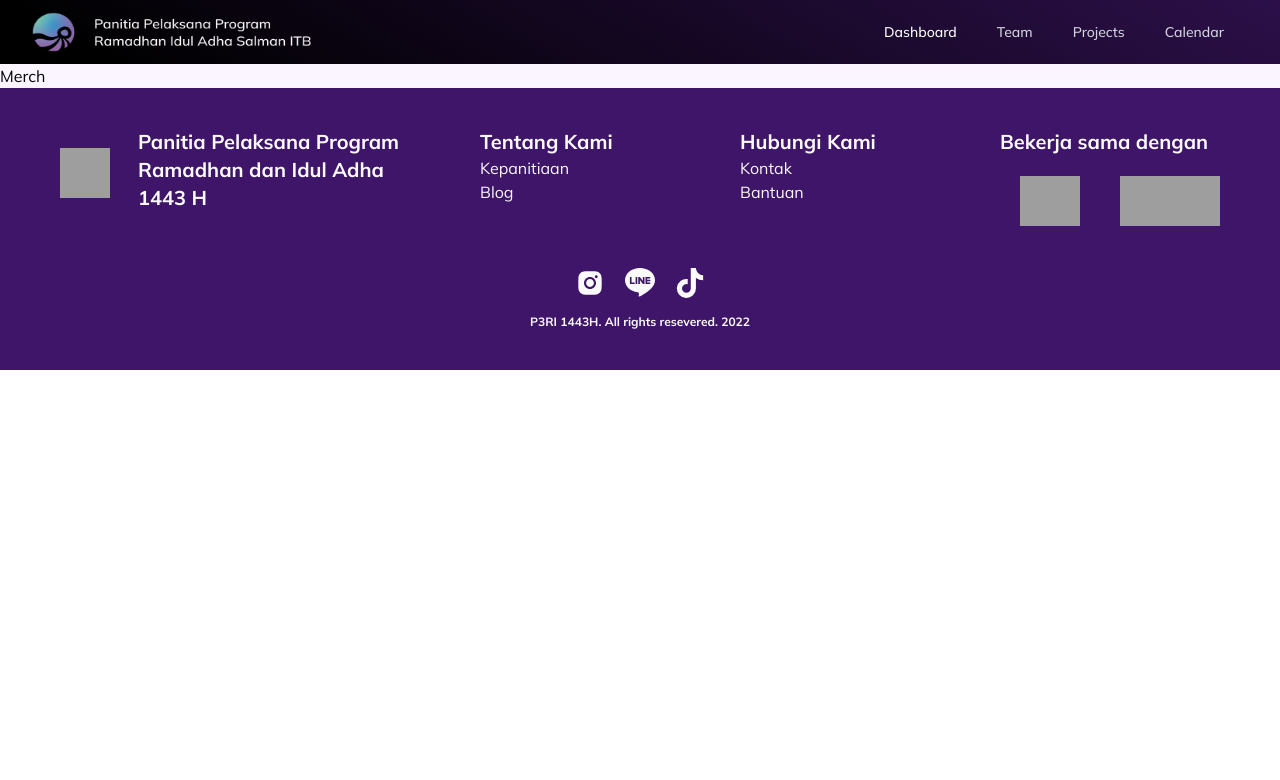
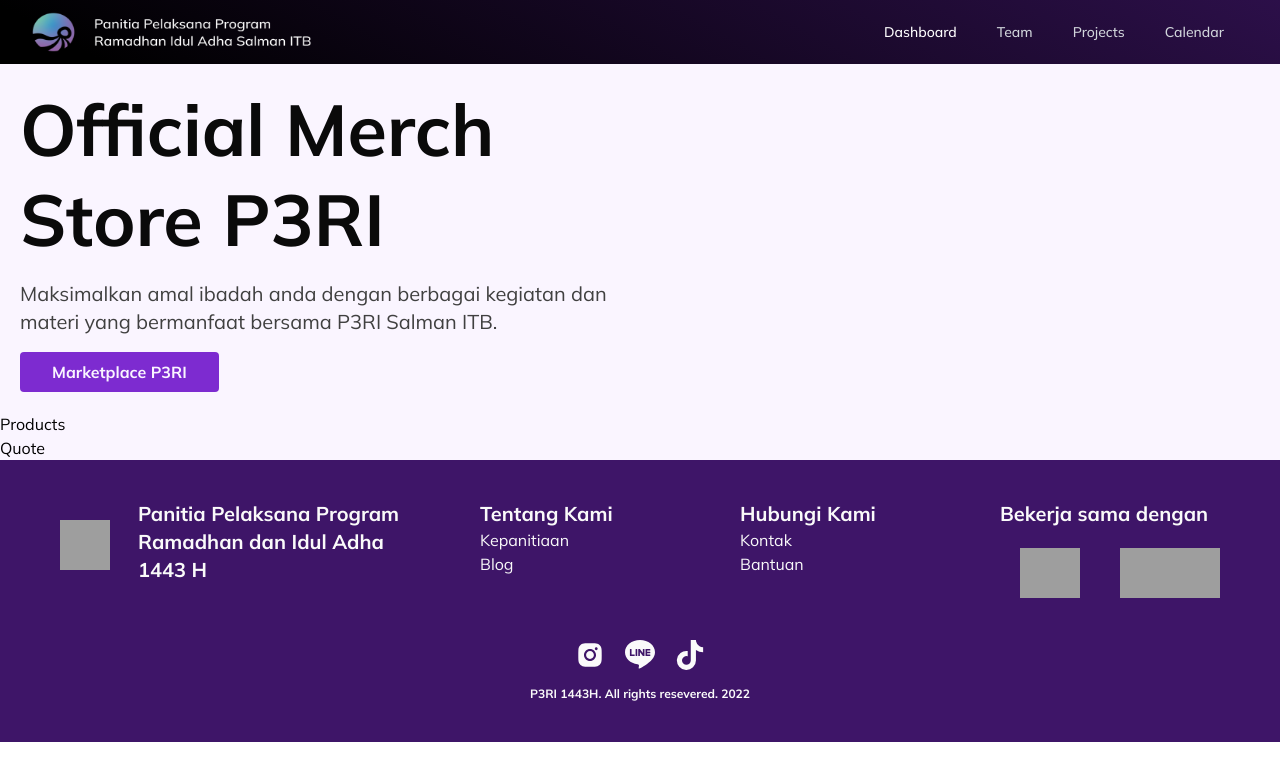
Before and after one commit to MSMazaya/p3ri2022, a Next.js app in the folder frontend/: page /merch in a window 1280 px wide. Shown: the top 780 px of the page. Built offline with nearby package versions, Linux system fonts and the light colour scheme; grey boxes are pictures that could not be loaded.

Commit message:
feature(frontend): add merch page baseline

```diff
--- /dev/null
+++ b/frontend/components/merch/Headline.tsx
@@ -0,0 +1,21 @@
+import React from 'react'
+
+const Headline = () => {
+	return (
+		<div className="m-5 grid grid-cols-2">
+			<div className="flex flex-col gap-4">
+				<div className="big-title bold text-neutral-1000">
+					Official Merch Store P3RI
+				</div>
+				<div className="headline medium text-neutral-900">
+					Maksimalkan amal ibadah anda dengan berbagai kegiatan dan materi yang bermanfaat bersama P3RI Salman ITB.
+				</div>
+				<div className="btn-primary w-fit">
+					Marketplace P3RI
+				</div>
+			</div>
+		</div>
+	)
+}
+
+export default Headline
--- /dev/null
+++ b/frontend/components/merch/Products.tsx
@@ -0,0 +1,9 @@
+import React from 'react'
+
+const Products = () => {
+	return (
+		<div>Products</div>
+	)
+}
+
+export default Products
--- /dev/null
+++ b/frontend/components/merch/Quote.tsx
@@ -0,0 +1,9 @@
+import React from 'react'
+
+const Quote = () => {
+	return (
+		<div>Quote</div>
+	)
+}
+
+export default Quote
--- a/frontend/pages/merch.tsx
+++ b/frontend/pages/merch.tsx
@@ -1,8 +1,15 @@
+import Headline from 'components/merch/Headline'
+import Products from 'components/merch/Products'
+import Quote from 'components/merch/Quote'
 import React from 'react'
 
 const Merch = () => {
 	return (
-		<div>Merch</div>
+		<React.Fragment>
+			<Headline />
+			<Products />
+			<Quote />
+		</React.Fragment>
 	)
 }
 
```
